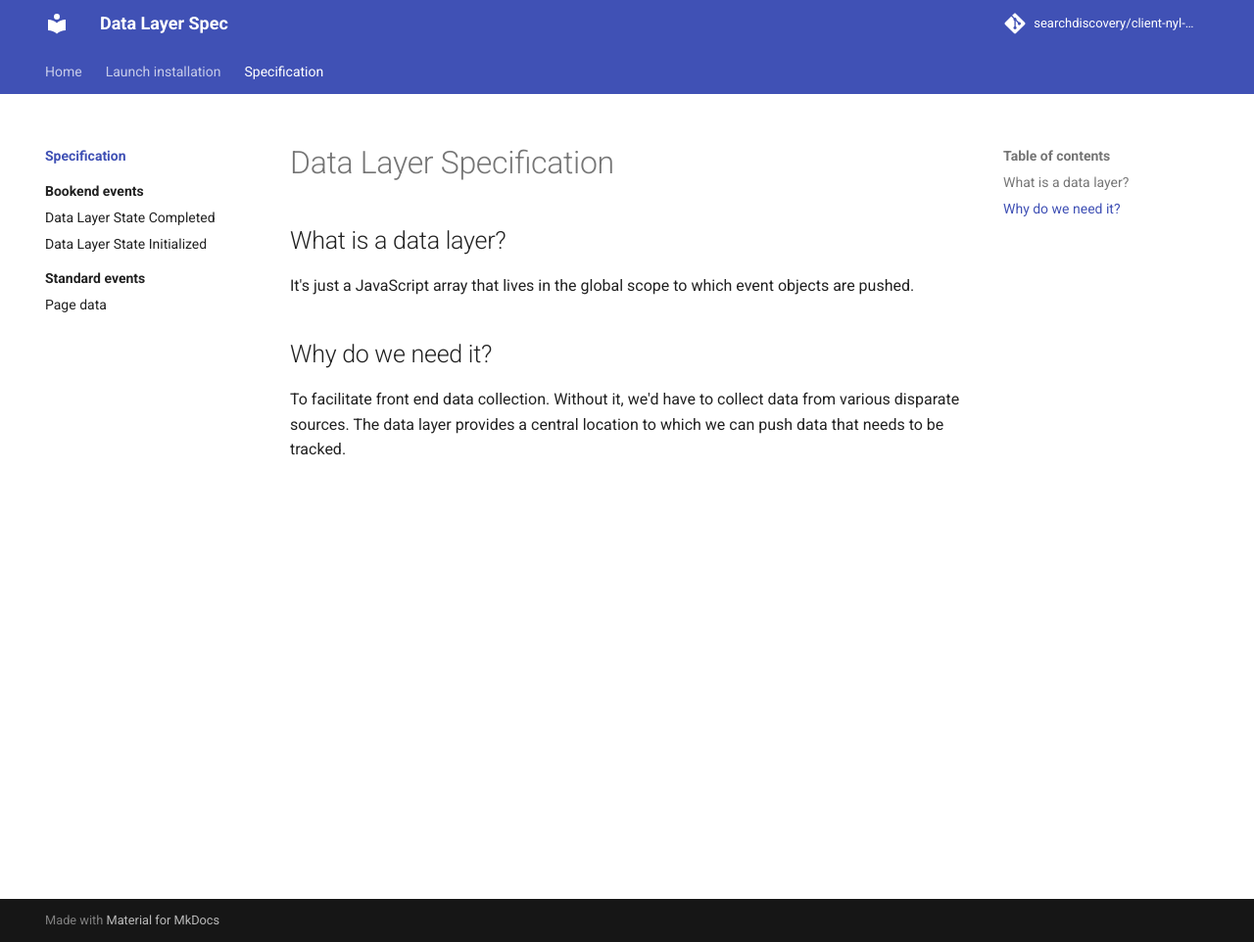
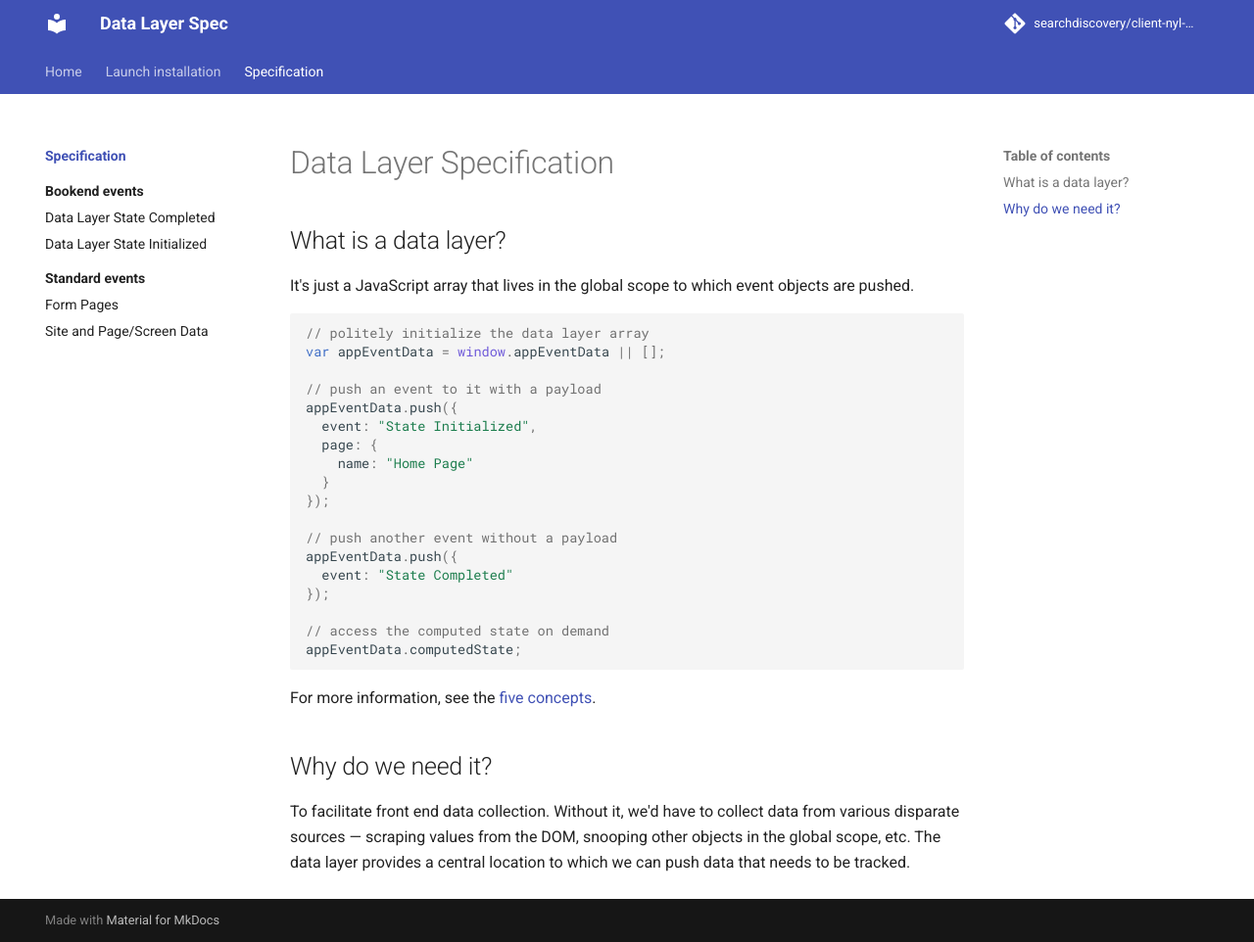
Before and after one commit to further-external/client-nyl-aarp-dl-spec, an MkDocs documentation site: the page built from docs/specification/index.md, in a window 1280 px wide and 962 px high. Shown: the whole window at 98% size. Built offline with MkDocs 1.6.1 and Material for MkDocs 9.7.7, drawn with Linux system fonts in a browser that asks for light colours; comment, search, counter and statistics services are not loaded.

Commit message:
finish copying page and form data

````diff
--- a/docs/specification/index.md
+++ b/docs/specification/index.md
@@ -5,5 +5,28 @@ title: Data Layer Specification
 ## What is a data layer?
 It's just a JavaScript array that lives in the global scope to which event objects are pushed.
 
+```js
+// politely initialize the data layer array
+var appEventData = window.appEventData || [];
+
+// push an event to it with a payload
+appEventData.push({
+  event: "State Initialized",
+  page: {
+    name: "Home Page"
+  }
+});
+
+// push another event without a payload
+appEventData.push({
+  event: "State Completed"
+});
+
+// access the computed state on demand
+appEventData.computedState;
+```
+
+For more information, see the [five concepts](https://techdocs.searchdiscovery.com/adobe-solutions/adobe-launch/launch-extensions/data-layer-manager).
+
 ## Why do we need it?
-To facilitate front end data collection. Without it, we'd have to collect data from various disparate sources. The data layer provides a central location to which we can push data that needs to be tracked.
+To facilitate front end data collection. Without it, we'd have to collect data from various disparate sources — scraping values from the DOM, snooping other objects in the global scope, etc. The data layer provides a central location to which we can push data that needs to be tracked.
````
Also changed, not shown: docs/specification/standard_events/form_info.md (added, +73 -0 lines), docs/specification/standard_events/page_data.md (+77 -0 lines).
